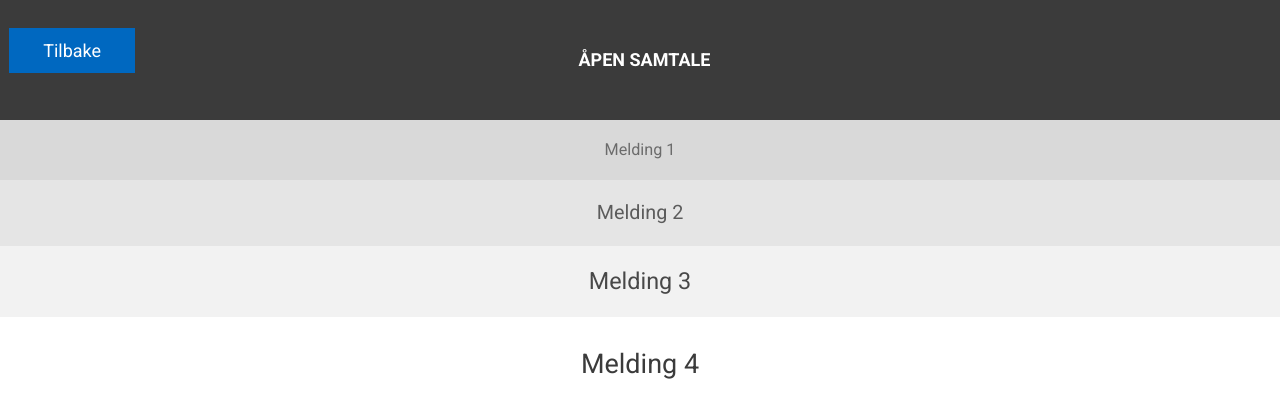
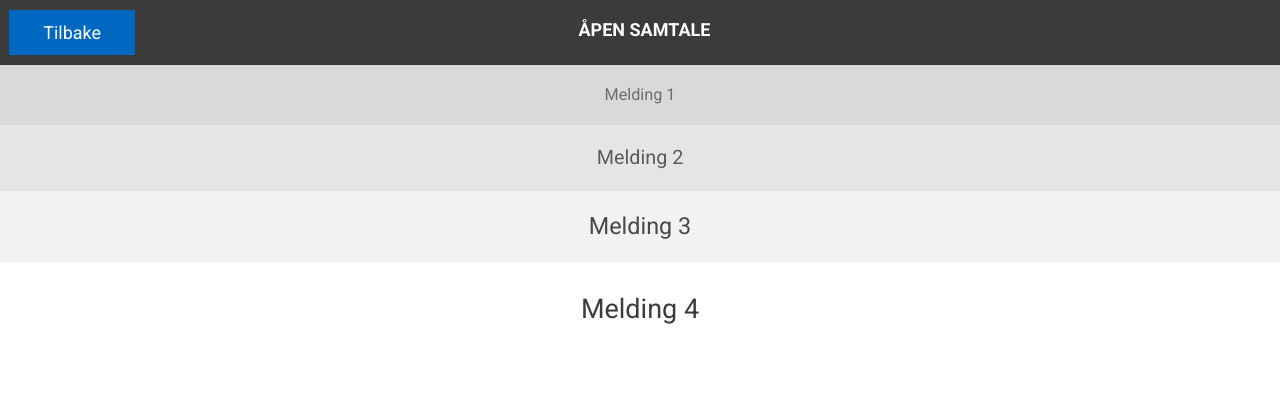
Before and after one commit to evenh/mmi-oblig3, a PHP site: page /samtale.php in a window 1280 px wide. Shown: the top 418 px of the page. Run offline with PHP 8.4, Linux system fonts and the light colour scheme.

Commit message:
Fikset opp i headeren

```diff
--- a/css/mmi.css
+++ b/css/mmi.css
@@ -85,7 +85,7 @@
 		flex: 0 0 auto;
 		width: 100%;
 		background-color: rgba(10, 10, 10, 0.8);
-		padding: 20px 0.5rem;
+		padding: 10px 0.5rem;
 		-moz-box-sizing: border-box;
 		box-sizing: border-box;
 	}
@@ -95,9 +95,10 @@
 			display: inline-block;
 			color: #ffffff;
 			font-size: 1rem;
+			padding: 10px 0;
 			text-transform: uppercase;
 			text-align: center;
-			line-height: 10vh;
+			line-height: 40px;
 			margin: 0;
 			padding: 0;
 		}
@@ -111,7 +112,6 @@
 			display: inline-block;
 			max-height: 100%;
 			box-sizing: border-box;
-			margin-top: 1vh;
 			vertical-align: top;
 			text-decoration: none;
 			text-align: center;
```
